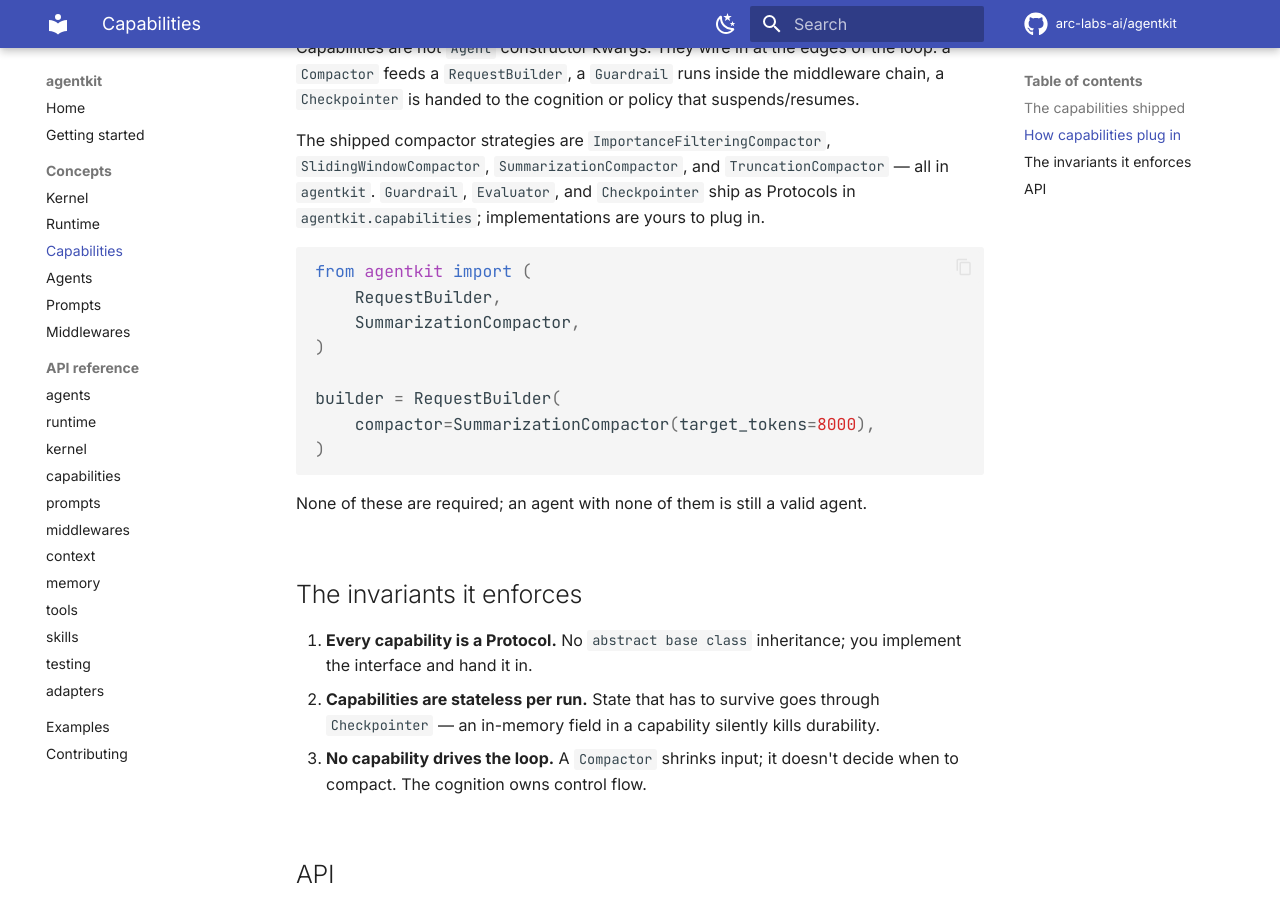
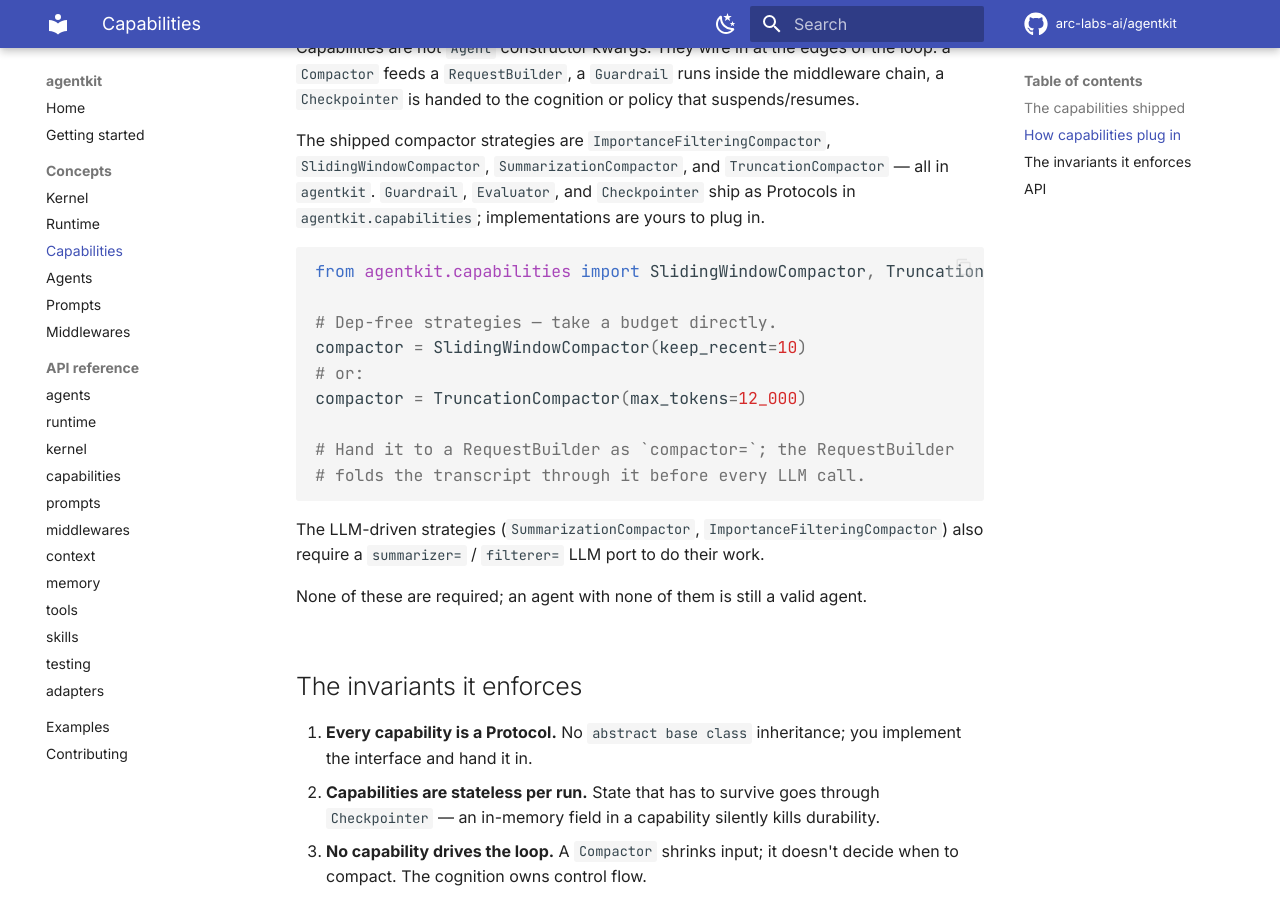
Before and after one commit to arc-labs-ai/agentkit, an MkDocs documentation site: the page built from docs/concepts/capabilities.md, in a window 1280 px wide and 900 px high, scrolled down 1324 px. Built offline with MkDocs 1.6.1 and Material for MkDocs 9.7.7, drawn with Linux system fonts in a browser that asks for light colours; comment, search, counter and statistics services are not loaded.

Commit message:
release-prep: fix broken doc snippets + missing capabilities re-exports
Post-fixes accuracy recheck actually EXECUTED each doc snippet and
found two that crashed on first line, plus a set of MEDIUM drifts.
All fixed and re-executed.

Broken snippets (both crashed on copy-paste):

- docs/getting-started.md: bare `@tool` raised ToolDefinitionError —
  the decorator requires an explicit `side_effecting=` kwarg (per
  approval-gating + idempotency semantics). Now
  `@tool(side_effecting=False)`, matching examples/02_streaming_and_tools.py.

- docs/concepts/capabilities.md: `SummarizationCompactor(target_tokens=8000)`
  had a wrong kwarg name AND was missing the required `summarizer` LLM
  port. Replaced with the dep-free `SlidingWindowCompactor(keep_recent=10)`
  and `TruncationCompactor(max_tokens=12_000)` — no port needed. Added
  a short note that the LLM-driven strategies need summarizer=/filterer=.

Docs coherence:

- README.md: prefixed the five Concepts links with `concepts/` — the
  URLs were pointing at /kernel/ /runtime/ /agents/ /middlewares/
  /capabilities/ but the mkdocs nav lives under /concepts/*. Every
  concept link was 404-ing on the deployed site.

- agentkit/capabilities/__init__.py: re-export `SchemaAdapter`,
  `OutputCoercionError`, and `adapt` from `output_schema` so
  `from agentkit.capabilities import SchemaAdapter` works (the
  api-reference/capabilities.md prose already promised this surface).

- docs/mental-models/01-multi-tenant-chat-with-docs.md: two ASCII
  diagrams passed `VectorMemory(index=...)` and `VectorMemory(scope=...)`
  as fake kwargs. Real ctor takes `vector=` (a VectorPort impl); tenant
  scope threads through ctx.scope on the underlying port. Updated the
  diagrams to reflect the real shape.

Static hygiene:

- examples/*.py: three ruff I001 (import-sort) failures auto-fixed via
  `ruff check examples/ --fix`. `make lint` narrows to `agentkit tests`
  so it missed these, but a fresh `uv run ruff check .` would fail on
  a clean checkout. Lint now clean across `agentkit tests examples`.

Verified: uv build clean, twine check PASSED, ruff clean over all
tracked Python, mypy --strict clean, 899 tests pass, mkdocs build
--strict clean, both formerly-broken snippets now execute end-to-end.

````diff
--- a/docs/concepts/capabilities.md
+++ b/docs/concepts/capabilities.md
@@ -42,15 +42,20 @@ Protocols in `agentkit.capabilities`; implementations are yours to
 plug in.
 
 ```python
-from agentkit import (
-    RequestBuilder,
-    SummarizationCompactor,
-)
+from agentkit.capabilities import SlidingWindowCompactor, TruncationCompactor
 
-builder = RequestBuilder(
-    compactor=SummarizationCompactor(target_tokens=8000),
-)
+# Dep-free strategies — take a budget directly.
+compactor = SlidingWindowCompactor(keep_recent=10)
+# or:
+compactor = TruncationCompactor(max_tokens=12_000)
+
+# Hand it to a RequestBuilder as `compactor=`; the RequestBuilder
+# folds the transcript through it before every LLM call.
 ```
+
+The LLM-driven strategies (`SummarizationCompactor`,
+`ImportanceFilteringCompactor`) also require a `summarizer=` /
+`filterer=` LLM port to do their work.
 
 None of these are required; an agent with none of them is still a
 valid agent.
````
Also changed, not shown: README.md (+5 -5 lines), docs/getting-started.md (+1 -1 lines), docs/mental-models/01-multi-tenant-chat-with-docs.md (+3 -3 lines), 4 other files.
